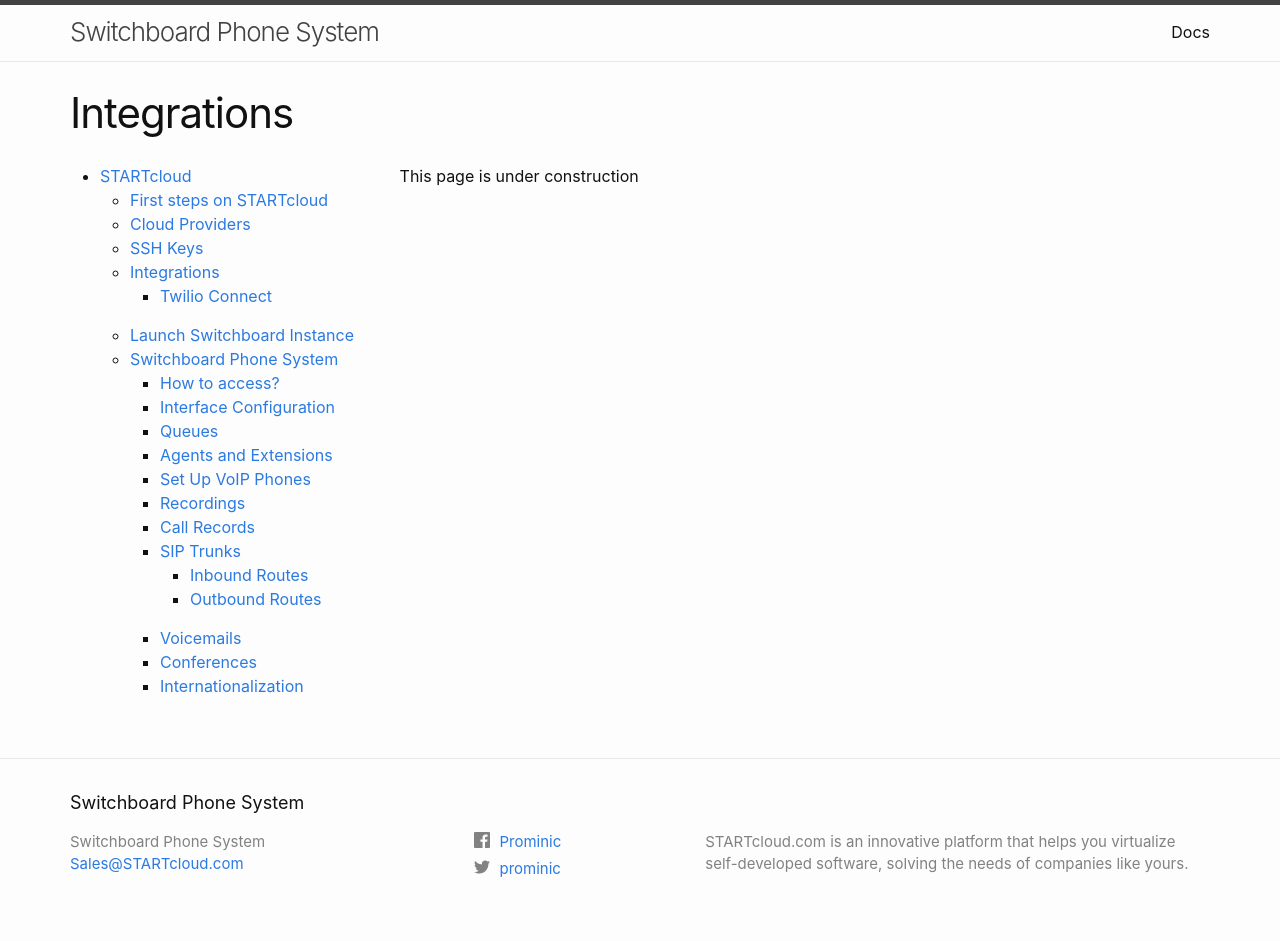
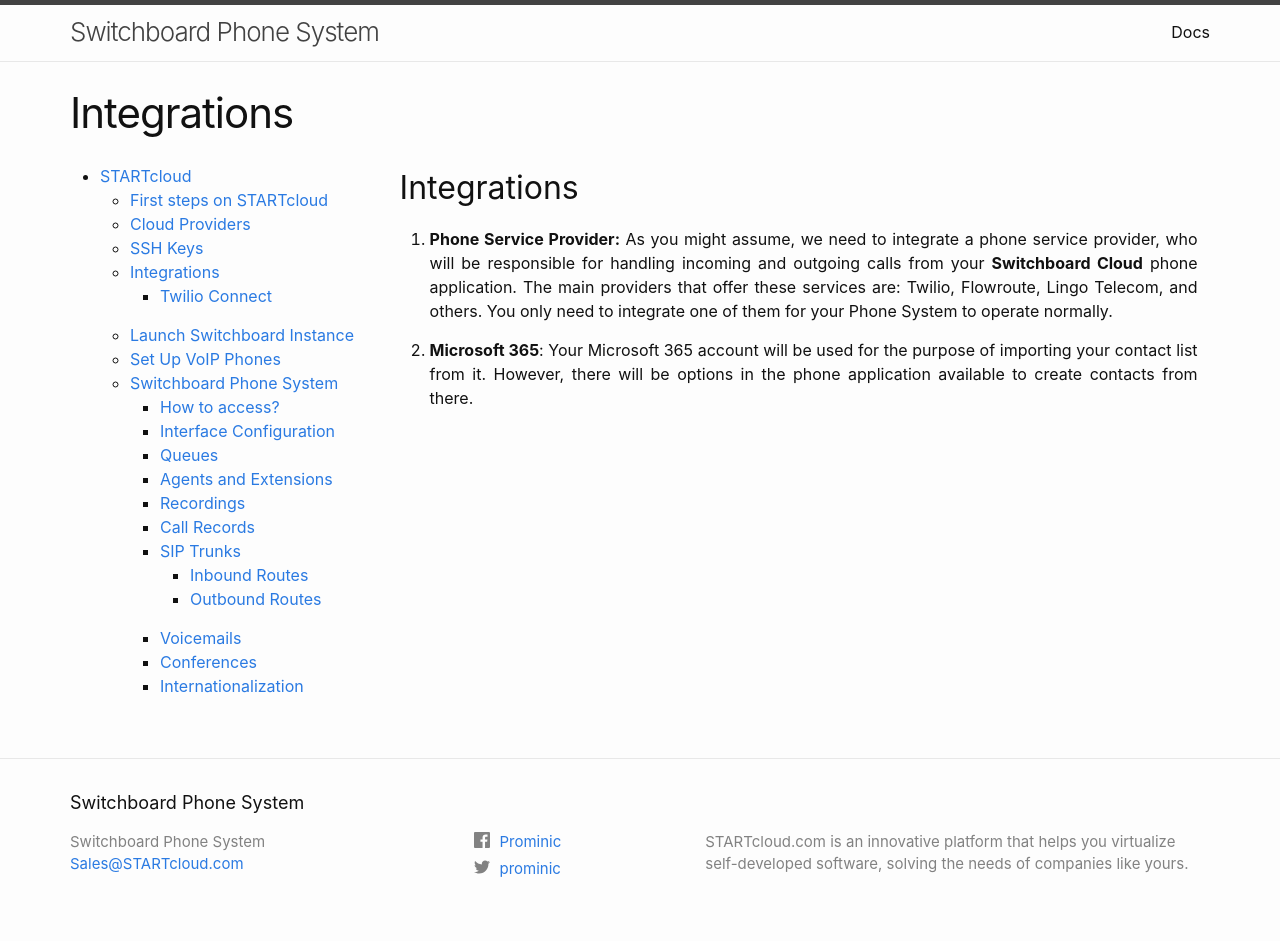
Before and after one commit to PhoneSwitchBoard/Switchboard-Website-Docs, a Jekyll site: the page built from docs/integration.md, in a window 1280 px wide. Built offline with Jekyll 4.4.1, drawn with Linux system fonts in a browser that asks for light colours.

Commit message:
Integrations

```diff
--- a/_data/menu.yml
+++ b/_data/menu.yml
@@ -19,6 +19,9 @@
     - title: "Launch Switchboard Instance"
       link: /docs/launch
 
+    - title: "Set Up VoIP Phones"
+      link: /docs/phone
+
     - title: "Switchboard Phone System"
       link: /docs/switchboard
       subtree:
@@ -33,9 +36,6 @@
 
       - title: "Agents and Extensions"
         link: /docs/extension
-
-      - title: "Set Up VoIP Phones"
-        link: /docs/phone
 
       - title: "Recordings"
         link: /docs/recording
--- a/docs/integration.md
+++ b/docs/integration.md
@@ -4,4 +4,11 @@ permalink: /docs/integration
 layout: page
 ---
 
-This page is under construction
+
+## Integrations
+
+
+1. **Phone Service Provider:** As you might assume, we need to integrate a phone service provider, who will be responsible for handling incoming and outgoing calls from your **Switchboard Cloud** phone application. The main providers that offer these services are: Twilio, Flowroute, Lingo Telecom, and others. You only need to integrate one of them for your Phone System to operate normally.
+
+
+2. **Microsoft 365**: Your Microsoft 365 account will be used for the purpose of importing your contact list from it. However, there will be options in the phone application available to create contacts from there.
```
